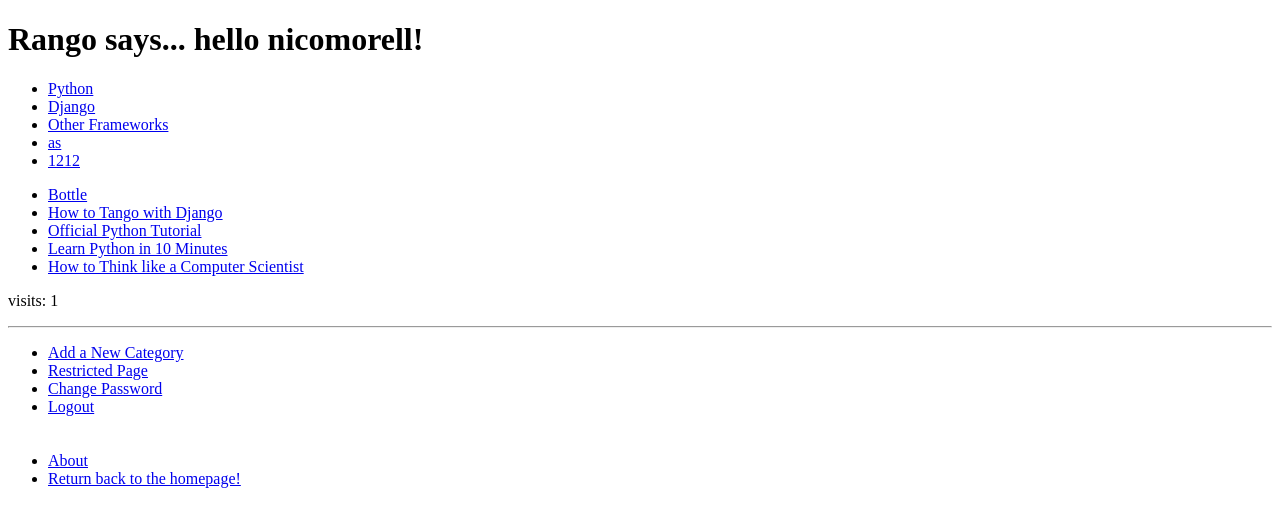
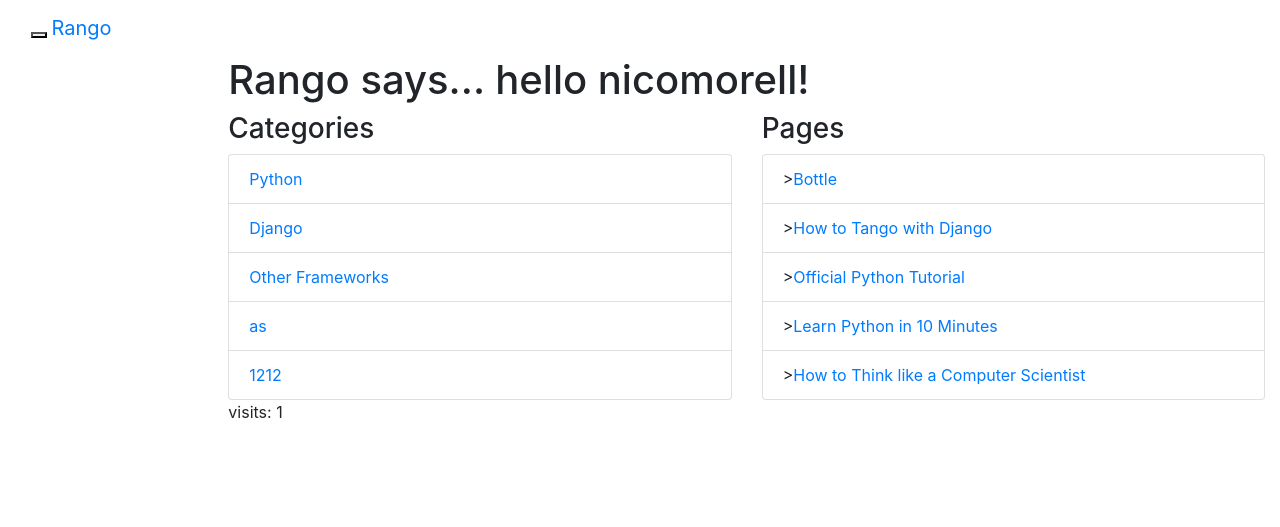
Before and after one commit to nicomorell/twd, a Django app: page /rango/ in a window 1280 px wide. Shown: the top 527 px of the page. Run offline with Django 3.2, Linux system fonts and the light colour scheme; a user stored in the database is signed in; data comes from the database, SQL or seed files in the repository; both versions use the stored data as it was after the commit; some libraries are stand-ins or nearby versions.

Commit message:
Chapter 13

```diff
--- a/tango_with_django_project/tango_with_django_project/settings.py
+++ b/tango_with_django_project/tango_with_django_project/settings.py
@@ -70,6 +70,7 @@
     'django.contrib.staticfiles',
     'rango',
     'registration',
+    'bootstrap_toolkit',
 )
 
 MIDDLEWARE_CLASSES = (
--- a/tango_with_django_project/templates/rango/base.html
+++ b/tango_with_django_project/templates/rango/base.html
@@ -1,32 +1,70 @@
 <!DOCTYPE html>
+<html lang="en">
+  <head>
+    <meta charset="utf-8">
+    <meta http-equiv="X-UA-Compatible" content="IE=edge">
+    <meta name="viewport" content="width=device-width, initial-scale=1">
+    <meta name="description" content="">
+    <meta name="author" content="">
+    <link rel="icon" href="http://getbootstrap.com/favicon.ico">
 
-<html>
-    <head>
-        <title>Rango - {% block title %}How to Tango with Django!{% endblock %}</title>
-    </head>
+    <title>Rango - {% block title %}How to Tango with Django!{% endblock %}</title>
+ <!-- Bootstrap CSS -->
+    <link rel="stylesheet" href="https://stackpath.bootstrapcdn.com/bootstrap/4.1.1/css/bootstrap.min.css" integrity="sha384-WskhaSGFgHYWDcbwN70/dfYBj47jz9qbsMId/iRN3ewGhXQFZCSftd1LZCfmhktB" crossorigin="anonymous">
+    <!--[if lt IE 9]>
+      <script src="https://oss.maxcdn.com/html5shiv/3.7.2/html5shiv.min.js"></script>
+      <script src="https://oss.maxcdn.com/respond/1.4.2/respond.min.js"></script>
+    <![endif]-->
 
-    <body>
-        <div>
-            {% block body_block %}{% endblock %}
+  </head>
+
+  <body>
+
+    <div class="navbar navbar-inverse navbar-fixed-top" role="navigation">
+      <div class="container-fluid">
+        <div class="navbar-header">
+          <button type="button" class="navbar-toggle collapsed" data-toggle="collapse" data-target=".navbar-collapse">
+            <span class="sr-only">Toggle navigation</span>
+            <span class="icon-bar"></span>
+            <span class="icon-bar"></span>
+            <span class="icon-bar"></span>
+          </button>
+          <a class="navbar-brand" href="/rango/">Rango</a>
         </div>
+        <div class="navbar-collapse collapse">
+          <ul class="nav navbar-nav navbar-right">
+                <li><a href="{% url 'index' %}">Home</a></li>
+                    {% if user.is_authenticated %}
+                        <li><a href="{% url 'restricted' %}">Restricted Page</a></li>
+                        <li><a href="{% url 'auth_logout' %}?next=/rango/">Logout</a></li>
+                        <li><a href="{% url 'add_category' %}">Add a New Category</a></li>
+                    {% else %}
+                        <li><a href="{% url 'registration_register' %}">Register Here</a></li>
+                        <li><a href="{% url 'auth_login' %}">Login</a></li>
+                    {% endif %}
+                                <li><a href="{% url 'about' %}">About</a></li>
 
-        <hr />
+              </ul>
+        </div>
+      </div>
+    </div>
 
-<div>
-        <ul>
-  	  {% if user.is_authenticated %}
-       		<li><a href="{% url 'add_category' %}">Add a New Category</a></li>
-     		<li><a href="{% url 'restricted' %}">Restricted Page</a></li>
-		<li><a href="{% url 'auth_password_change' %}">Change Password</a></li>
-      	 	<li><a href="{% url 'auth_logout' %}?next=/rango/">Logout</a></li>
-   	 {% else %}
-		<li><a href="{% url 'auth_login' %}">Login</a></li>
-     	 	<li><a href="{% url 'registration_register' %}">Register Here</a></li>
-   	 {% endif %}
-		<br></br>
-   	 	<li><a href="{% url 'about' %}">About</a></li>
-   	 	<li><a href="{% url 'index' %}">Return back to the homepage!</a></li>
-    	</ul>
-</div>
-    </body>
+    <div class="container-fluid">
+      <div class="row">
+        <div class="col-sm-3 col-md-2 sidebar">
+                {% block side_block %}{% endblock %}
+
+        </div>
+        <div class="col-sm-9 col-sm-offset-3 col-md-10 col-md-offset-2 main">
+           <div>
+                {% block body_block %}{% endblock %}
+                </div>
+        </div>
+      </div>
+    </div>
+
+<script src="https://code.jquery.com/jquery-3.3.1.slim.min.js" integrity="sha384-q8i/X+965DzO0rT7abK41JStQIAqVgRVzpbzo5smXKp4YfRvH+8abtTE1Pi6jizo" crossorigin="anonymous"></script>
+    <script src="https://cdnjs.cloudflare.com/ajax/libs/popper.js/1.14.3/umd/popper.min.js" integrity="sha384-ZMP7rVo3mIykV+2+9J3UJ46jBk0WLaUAdn689aCwoqbBJiSnjAK/l8WvCWPIPm49" crossorigin="anonymous"></script>
+    <script src="https://stackpath.bootstrapcdn.com/bootstrap/4.1.1/js/bootstrap.min.js" integrity="sha384-smHYKdLADwkXOn1EmN1qk/HfnUcbVRZyYmZ4qpPea6sjB/pTJ0euyQp0Mk8ck+5T" crossorigin="anonymous"></script>
+  </body>
 </html>
--- a/tango_with_django_project/templates/rango/index.html
+++ b/tango_with_django_project/templates/rango/index.html
@@ -1,37 +1,58 @@
-
 {% extends 'rango/base.html' %}
 
 {% load staticfiles %}
 
-{% block title %}{{ category_name }}{% endblock %}
+{% block title %}Index{% endblock %}
 
         {% block body_block %}
 {% if user.is_authenticated %}
+    <div class="page-header">
+
                 <h1>Rango says... hello {{ user.username }}!</h1>
             {% else %}
                 <h1>Rango says... hello world!</h1>
             {% endif %}
+</div>
+
+         <div class="row placeholders">
+            <div class="col-xs-12 col-sm-6 placeholder">
+                <div class="panel panel-primary">
+    <div class="panel-heading">
+            <h3 class="panel-title">Categories</h3>
+    </div>
+</div>
 
               {% if categories %}
-            <ul>
+                    <ul class="list-group">
                         {% for category in categories %}
-                <!-- Following line changed to add an HTML hyperlink -->
-    		<li><a href="{% url 'category'  category.slug %}">{{ category.name }}</a></li>
+                         <li class="list-group-item"><a href="{% url 'category'  category.slug %}">{{ category.name }}</a></li>
                         {% endfor %}
                     </ul>
                 {% else %}
                     <strong>There are no categories present.</strong>
                 {% endif %}
 
+            </div>
+            <div class="col-xs-12 col-sm-6 placeholder">
+              <div class="panel panel-primary">
+            <div class="panel-heading">
+                    <h3 class="panel-title">Pages</h3>
+            </div>
+    </div>
+
                 {% if pages %}
-            <ul>
+                    <ul class="list-group">
                         {% for page in pages %}
-                <li><a href="{{ page.url }}">{{ page.title }}</a></li>
+                         <li class="list-group-item">><a href="{{page.url}}">{{ page.title }}</a></li>
                         {% endfor %}
                     </ul>
                 {% else %}
-            <strong>There are no pages present.</strong>
+                    <strong>There are no categories present.</strong>
                 {% endif %}
+            </div>
+
+          </div>
+
+
        <p> visits: {{ visits }}</p>
-
         {% endblock %}
--- a/tango_with_django_project/templates/rango/login.html
+++ b/tango_with_django_project/templates/rango/login.html
@@ -6,9 +6,10 @@
 {% block title %}{{ category_name }}{% endblock %}
 
 {% block body_block %}
+  <div class="page-header">
     <body>
         <h1>Login to Rango</h1>
-
+</div>
         <form id="login_form" method="post" action="{% url 'login' %}">
             {% csrf_token %}
             Username: <input type="text" name="username" value="" size="50" />
--- a/tango_with_django_project/templates/rango/page.html
+++ b/tango_with_django_project/templates/rango/page.html
@@ -6,10 +6,12 @@
 {% block title %}{{ category_name }}{% endblock %}
 
 {% block body_block %}
+  <div class="page-header">
             <ul>
                 {% for page in pages %}
                 <li><a href="{{ page.url }}">{{ page.title }}</a></li>
                 {% endfor %}
+  </div>
             </ul>
             {% else %}
                 <strong>No pages currently in category.</strong>
--- a/tango_with_django_project/templates/rango/register.html
+++ b/tango_with_django_project/templates/rango/register.html
@@ -6,8 +6,9 @@
 {% block title %}{{ category_name }}{% endblock %}
 
 {% block body_block %}
+  <div class="page-header">
         <h1>Register with Rango</h1>
-
+  </div>
         {% if registered %}
         Rango says: <strong>thank you for registering!</strong>
         <a href="/rango/">Return to the homepage.</a><br />
--- a/tango_with_django_project/templates/rango/restricted.html
+++ b/tango_with_django_project/templates/rango/restricted.html
@@ -6,5 +6,7 @@
 {% block title %}{{ category_name }}{% endblock %}
 
 {% block body_block %}
+  <div class="page-header">
   <h1>Since you're logged in, you can see this message!  </h1>
+  </div>
 {% endblock %}
--- a/tango_with_django_project/templates/registration/logout.html
+++ b/tango_with_django_project/templates/registration/logout.html
@@ -2,6 +2,8 @@
 
 
 {% block body_block %}
+  <div class="page-header">
 <h1>Logged Out</h1>
+  </div>
         <p>You are now logged out.</p>
 {% endblock %}
--- a/tango_with_django_project/templates/registration/password_change_form.html
+++ b/tango_with_django_project/templates/registration/password_change_form.html
@@ -2,7 +2,9 @@
 
 
 {% block body_block %}
+  <div class="page-header">
 <h1>Change your password</h1>
+</div>
         <form method="post" action=".">
                 {% csrf_token %}
                 {{ form.as_p }}
--- a/tango_with_django_project/templates/registration/registration_complete.html
+++ b/tango_with_django_project/templates/registration/registration_complete.html
@@ -2,6 +2,8 @@
 
 
 {% block body_block %}
+  <div class="page-header">
 <h1>Registration Complete</h1>
+</div>
         <p>You are now registered</p>
 {% endblock %}
```
Also changed, not shown: tango_with_django_project/templates/rango/about.html (+9 -10 lines), tango_with_django_project/templates/rango/add_category.html (+18 -11 lines), tango_with_django_project/templates/rango/add_page.html (+14 -6 lines), tango_with_django_project/templates/registration/login.html (+11 -8 lines), tango_with_django_project/templates/registration/registration_form.html (+22 -4 lines), tango_with_django_project/db.sqlite3, 1 other file. Lines whose indentation alone changed are shown as unchanged.
